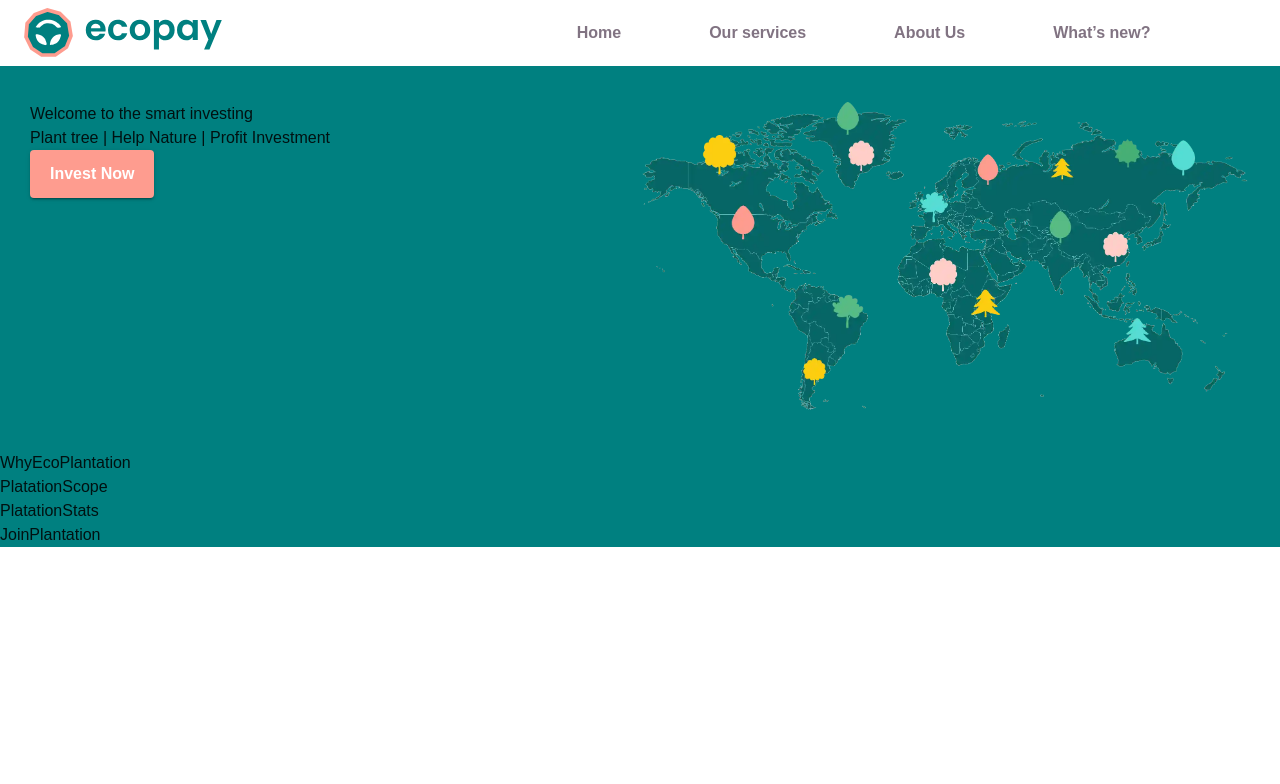
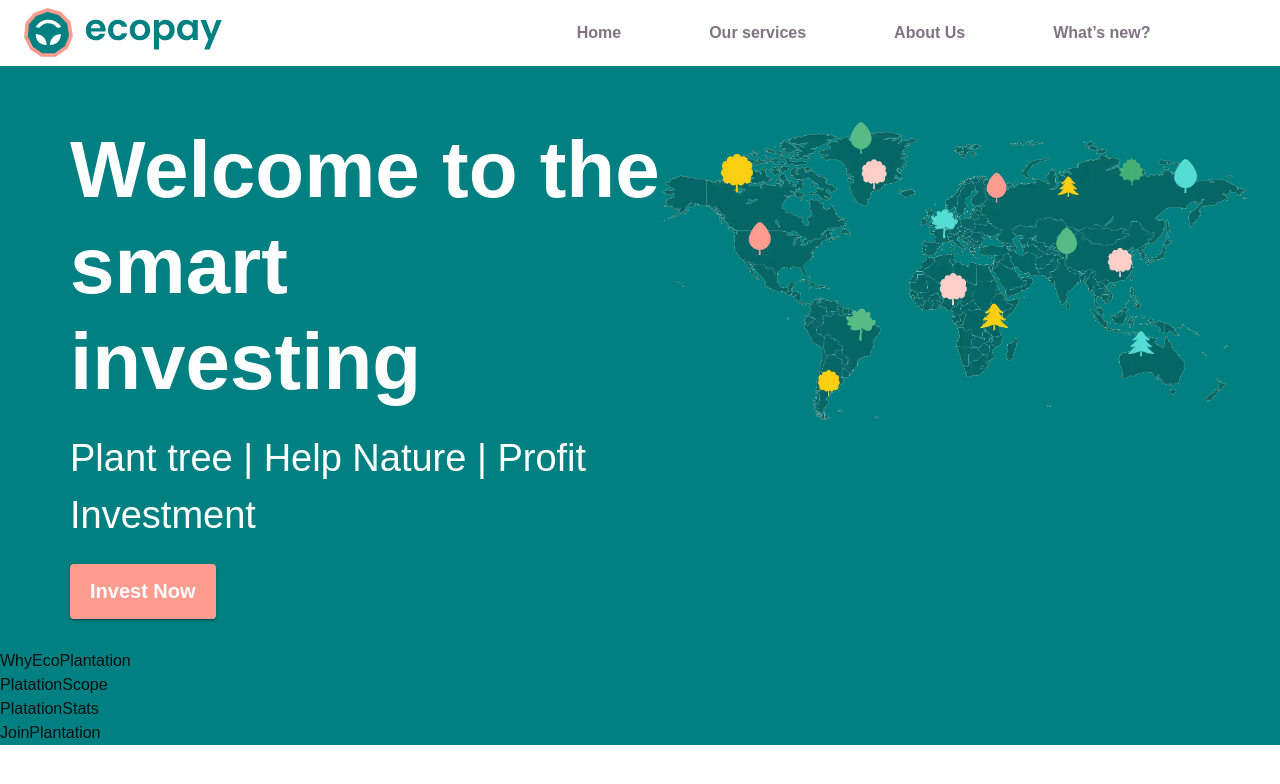
Before and after one commit to betting-movie/nextjs-frontend, a Next.js app: page / in a window 1280 px wide. Shown: the top 784 px of the page. Built offline with nearby package versions, Linux system fonts and the light colour scheme.

Commit message:
CSS changes to P1 fold1

```diff
--- a/src/modules/Home/WelcomeInvesting.jsx
+++ b/src/modules/Home/WelcomeInvesting.jsx
@@ -1,15 +1,92 @@
+import { primary } from "@/src/SDK/theme";
 import { Box, Button, Grid, Typography, styled } from "@mui/material";
 import React from "react";
 
 const CustomWelcomeInvesting = styled(Box)(({ theme }) => ({
   padding: "30px",
+  paddingLeft: "70px",
+  paddingTop: "50px",
+
+  ".heading": {
+    color: primary?.white,
+    fontSize: "80px",
+    fontWeight: "700",
+    lineHeight: "96px",
+    letterSpacing: "0px",
+    textAlign: "left",
+    marginBottom: "20px",
+  },
+
+  ".subHeading": {
+    color: primary?.white,
+    fontSize: "38px",
+    fontWeight: "400",
+    lineHeight: "57px",
+    textAlign: "left",
+    marginBottom: "20px",
+  },
+
+  ".cta": {
+    fontSize: "20px",
+  },
 
   [theme.breakpoints.down("md")]: {
     padding: "10px",
+    paddingLeft: "20px",
+    paddingTop: "30px",
+
+    ".heading": {
+      color: primary?.white,
+      fontSize: "40px",
+      fontWeight: "700",
+      lineHeight: "50px",
+      letterSpacing: "0px",
+      textAlign: "left",
+      marginBottom: "10px",
+    },
+
+    ".subHeading": {
+      color: primary?.white,
+      fontSize: "18px",
+      fontWeight: "400",
+      lineHeight: "21px",
+      textAlign: "left",
+      marginBottom: "20px",
+    },
+
+    ".cta": {
+      marginBottom: "10px",
+      fontSize: "18px",
+    },
   },
 
   [theme.breakpoints.down("sm")]: {
     padding: "10px",
+    paddingLeft: "20px",
+    paddingTop: "20px",
+    ".heading": {
+      color: primary?.white,
+      fontSize: "30px",
+      fontWeight: "700",
+      lineHeight: "36px",
+      letterSpacing: "0px",
+      textAlign: "left",
+      marginBottom: "10px",
+    },
+
+    ".subHeading": {
+      color: primary?.white,
+      fontSize: "14px",
+      fontWeight: "400",
+      lineHeight: "21px",
+      textAlign: "left",
+      marginBottom: "10px",
+    },
+
+    ".cta": {
+      marginBottom: "10px",
+      fontSize: "14px",
+    },
   },
 }));
 
@@ -19,12 +96,14 @@ const WelcomeInvesting = () => {
       <Grid container>
         <Grid item md={6}>
           <Box>
-            <Typography>Welcome to the smart investing</Typography>
+            <Typography className="heading">
+              Welcome to the smart investing
+            </Typography>
 
-            <Typography>
+            <Typography className="subHeading">
               Plant tree | Help Nature | Profit Investment
             </Typography>
-            <Button style={{}}>Invest Now</Button>
+            <Button className="cta">Invest Now</Button>
           </Box>
         </Grid>
         <Grid item md={6}>
```
